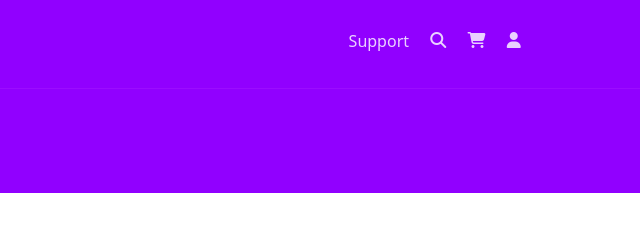
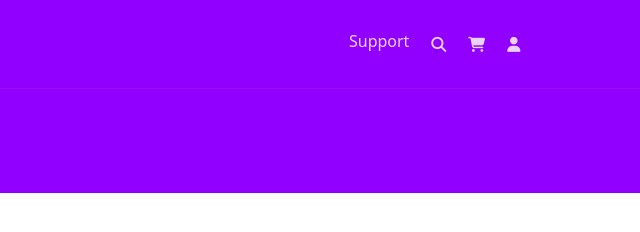
Before and after one commit to Simo0501/PREVIEW-CLONE, a plain HTML site: page index.html in a window 1280 px wide. Shown: the full height of the page, 640-1280 px from the left. Drawn offline with nearby package versions, Linux system fonts and the light colour scheme.

Commit message:
sistemato icone in row-header

```diff
--- a/css/style.css
+++ b/css/style.css
@@ -17,6 +17,10 @@
 .row-header-container h2,
 .row-header-container i{
   color: #EAD1FF;
+}
+.row-header-container i{
+  font-size: 15px;
+  padding-top: 0.3rem;
 }
 .row-header-container{
   padding-bottom: 1rem;
```
